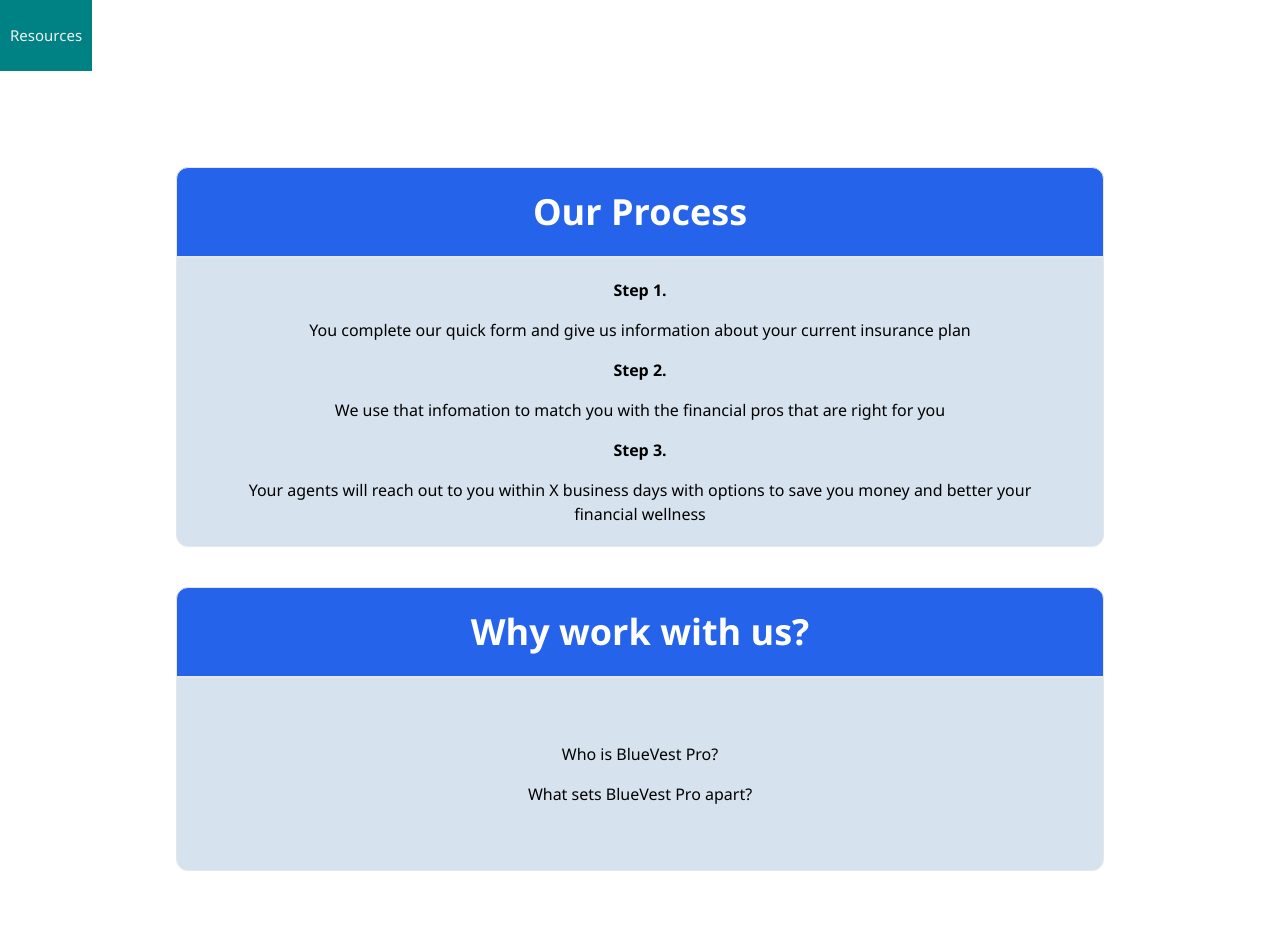
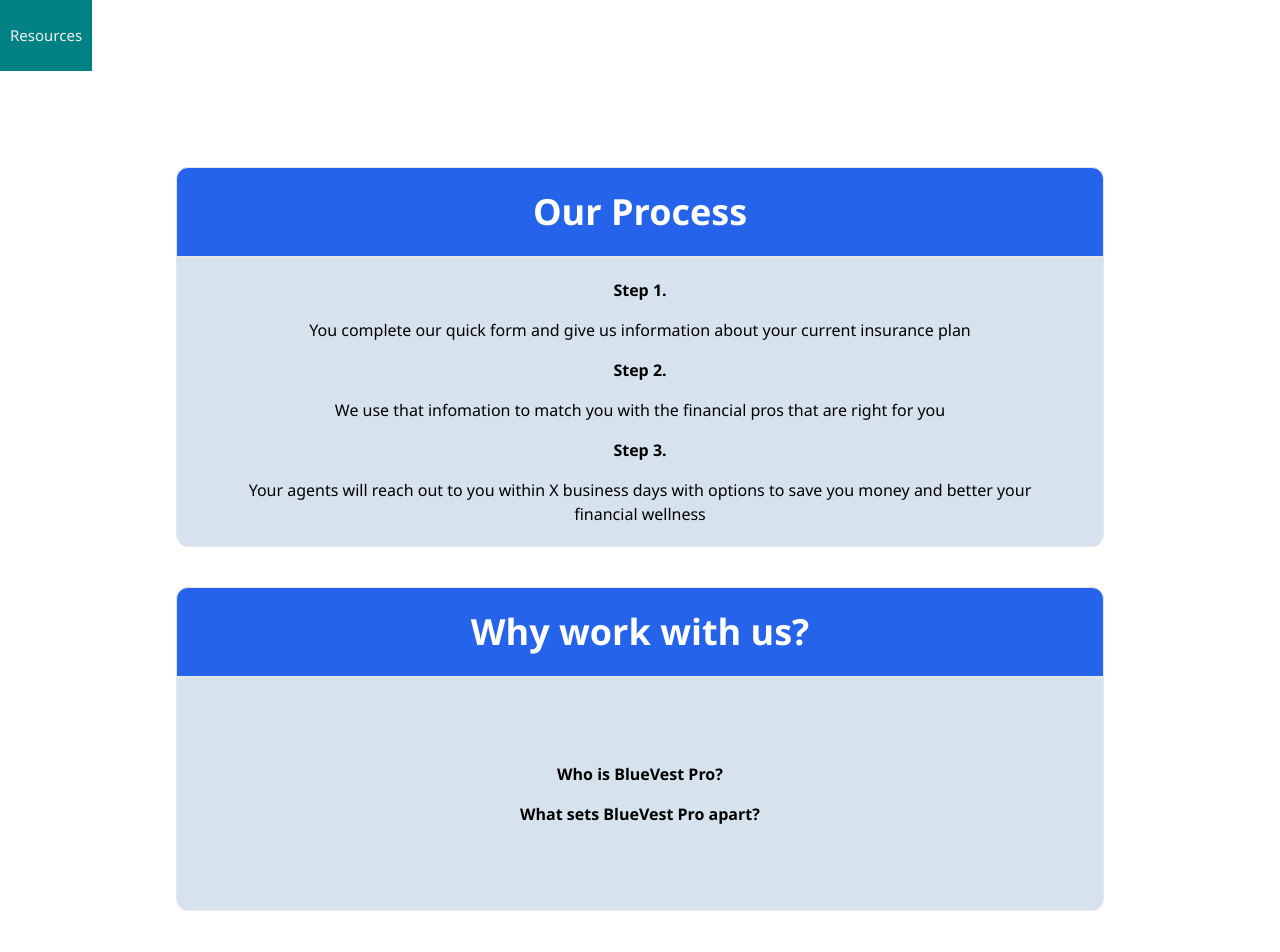
Before and after one commit to MariaIsabelG/blue-prime, a React (Create React App) app: page /#/about in a window 1280 px wide. Shown: the top 952 px of the page. Built offline with nearby package versions, Linux system fonts and the light colour scheme; no server answers.

Commit message:
added spacing to Why work with us box

```diff
--- a/src/components/AboutPage/AboutPage.jsx
+++ b/src/components/AboutPage/AboutPage.jsx
@@ -1,6 +1,5 @@
 import React from 'react';
 
-// LEFT OFF ------ Fix spacing for mobile view AND set width for desktop view
 
 function AboutPage() {
 
@@ -34,10 +33,10 @@ function AboutPage() {
         <h2 className="text-3xl text-white font-bold sm:text-4xl p-6 bg-blue-600 border rounded-t-xl xl:mx-36">
           Why work with us?
         </h2>
-        <div className="lg:py-16 bg-[#d6e2ed] border rounded-b-xl xl:mx-36">
-        <article className="space-y-4 text-black">
-          <p>Who is BlueVest Pro?</p>
-          <p>What sets BlueVest Pro apart?</p>
+        <div className="lg:py-16 bg-[#d6e2ed] border rounded-b-xl xl:mx-36 mb-10">
+        <article className="space-y-4 text-black mb-5 px-12">
+          <p className="font-bold mt-5 lg:mt-5">Who is BlueVest Pro?</p>
+          <p className="font-bold">What sets BlueVest Pro apart?</p>
         </article>
         </div>
   </div>
```
